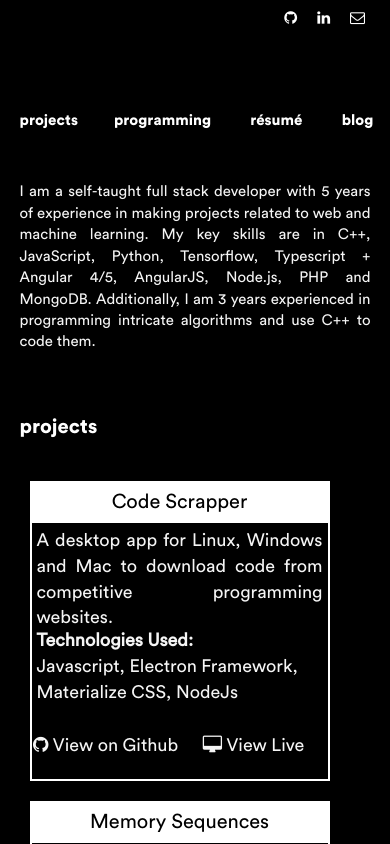
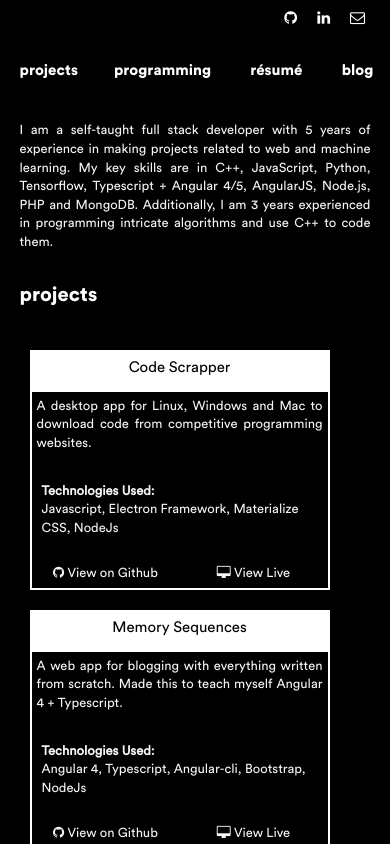
Before and after one commit to strcoder4007/theTownCenter, an Angular app: page / in a window 390 px wide. Shown: the top 844 px of the page. Built offline with nearby package versions, Linux system fonts and the light colour scheme.

Commit message:
major changes to css made truly responsive via hard code

```diff
--- a/src/app/app.component.css
+++ b/src/app/app.component.css
@@ -30,47 +30,57 @@
     padding-bottom: 150px;
 }
 
+.navOps {
+    margin-top: 70px;
+}
+
 @media(max-width: 1920px) {
     .mynavOptions{
-        font-size: 85px;
+        font-size: 65px;
     }
 }
 @media(max-width: 1600px){
     .mynavOptions{
-        font-size: 75px;
+        font-size: 60px;
     }
 }
 
 @media(max-width: 1366px){
     .mynavOptions{
-        font-size: 55px;
+        font-size: 50px;
     }
 }
 @media(max-width: 1150px){
     .mynavOptions{
-        font-size: 50px;
+        font-size: 40px;
     }
 }
 @media(max-width: 1000px){
     .mynavOptions{
-        font-size: 40px;
+        font-size: 30px;
     }
 }
 @media(max-width: 768px){
     .mynavOptions{
-        font-size: 35px;
+        font-size: 25px;
+    }
+    .navOps {
+        margin-top: 40px;
     }
 }
 
 @media(max-width: 720px){
     .mynavOptions{
-        font-size: 28px;
+        font-size: 20px;
     }
 }
 
 @media(max-width: 580px){
     .mynavOptions, .fa{
-        font-size: 22px;
+        font-size: 20px;
+    }
+    .navOps {
+        margin-top: 30px;
     }
 }
 
@@ -78,4 +88,7 @@
     .mynavOptions, .fa{
         font-size: 15px;
     }
+    .navOps {
+        margin-top: 20px;
+    }
 }
--- a/src/app/app.component.html
+++ b/src/app/app.component.html
@@ -6,7 +6,7 @@
     </div>
 </div>
 
-<div class="row gutter-0 elementToFadeIn" style="margin-top: 70px">
+<div class="row gutter-0 elementToFadeIn navOps">
     <a href="#projects"><div class="col-xs-3 mynavOptions">projects</div></a>
     <a href="#programming"><div class="col-xs-4 mynavOptions">programming</div></a>
     <a href="assets/resume.pdf" target="_blank"><div class="col-xs-3 mynavOptions">r&#233;sum&#233;</div></a>
--- a/src/app/home/home.component.css
+++ b/src/app/home/home.component.css
@@ -10,7 +10,7 @@
 
 .myComponent {
     max-height: none;
-    padding: 50px 5vw;
+    padding: 40px 5vw;
 }
 
 .about {
@@ -18,7 +18,6 @@
     font-family: 'Circular Std Book';
     font-size: 20px;
     text-align: justify;
-    padding-bottom: 30px;
 }
 
 .mynavOptions {
@@ -66,10 +65,6 @@
     font-size: 20px;
     color: whitesmoke;
 }
-.techSection {
-    padding: 5px;
-    height: 170px;
-}
 .myBtn {
     margin: 40px;
     width: 200px;
@@ -87,9 +82,15 @@
 }
 
 
+.linkSection {
+    position: absolute;
+    bottom: 5px;
+    width: 100%;
+}
+
 @media(max-width: 1920px) {
     .mynavOptions{
-        font-size: 65px;
+        font-size: 50px;
     }
     .about {
         font-size: 30px;
@@ -99,16 +100,16 @@
         height: 400px;
     }
     .projectHeadingContainer {
-        font-size: 30px;
+        font-size: 27px;
         height: 50px;
     }
     .projectAbout {
         height: 130px;
-        font-size: 25px;
+        font-size: 23px;
         padding: 10px;
     }
     .projectLink{
-        font-size: 25px;
+        font-size: 23px;
     }
     .techSection {
         padding: 10px;
@@ -117,7 +118,7 @@
 }
 @media(max-width: 1600px){
     .mynavOptions{
-        font-size: 55px;
+        font-size: 40px;
     }
     .about {
         font-size: 28px;
@@ -140,13 +141,13 @@
     }
     .techSection {
         padding: 7px;
-        height: 100px;
+        height: 150px;
     }
 }
 
 @media(max-width: 1366px){
     .mynavOptions{
-        font-size: 45px;
+        font-size: 40px;
     }
     .about {
         font-size: 20px;
@@ -161,11 +162,11 @@
     }
     .projectAbout {
         height: 100px;
-        font-size: 18px;
+        font-size: 17px;
         padding: 5px;
     }
     .projectLink{
-        font-size: 18px;
+        font-size: 17px;
     }
     .techSection {
         padding: 5px;
@@ -189,11 +190,25 @@
     .about {
         font-size: 15px;
     }
-}
-
-@media(max-width: 720px){
-    .mynavOptions{
-        font-size: 20px;
+    .project{
+        width: 300px;
+        height: 250px;
+    }
+    .projectHeadingContainer {
+        font-size: 17px;
+        height: 40px;
+    }
+    .projectAbout {
+        height: 90px;
+        font-size: 15px;
+        padding: 5px;
+    }
+    .projectLink{
+        font-size: 15px;
+    }
+    .techSection {
+        padding: 5px;
+        height: 80px;
     }
 }
 
@@ -202,8 +217,27 @@
         font-size: 20px;
     }
     .project{
-        width: 350px;
-        min-height: 200px;
+        width: 240px;
+        height: 240px;
+    }
+    .about {
+        font-size: 14px;
+    }
+    .projectHeadingContainer {
+        font-size: 15px;
+        height: 40px;
+    }
+    .projectAbout {
+        height: 80px;
+        font-size: 13px;
+        padding: 5px;
+    }
+    .projectLink{
+        font-size: 13px;
+    }
+    .techSection {
+        padding: 5px;
+        height: 70px;
     }
 }
 
@@ -213,6 +247,9 @@
     }
     .project{
         width: 300px;
-        min-height: 200px;
+        height: 240px;
+    }
+    .about {
+        font-size: 13px;
     }
 }
--- a/src/app/home/home.component.html
+++ b/src/app/home/home.component.html
@@ -5,31 +5,60 @@
     <div class="row gutter-0" style="margin-top: 30px;">
 
             <span *ngFor="let project of myProjects1; let i = index">
-            <div class="col-xs-6 col-md-4 project">
-                <div class="row gutter-0 projectHeadingContainer"><p class="projectHeading">{{project.heading}}</p></div>
-                <div class="row gutter-0 projectAbout"><span>{{project.about}}</span></div>
+            <div class="col-xs-3 col-md-4 project">
+
+                <!-- heading section-->
+
+                <div class="row gutter-0 projectHeadingContainer"><p class="projectHeading">{{project.heading}}</p>
+                </div>
+
+                <!-- about section -->
+
+                <div class="row gutter-0 projectAbout"><span>{{project.about}}</span>
+                </div>
+
+                <!-- tech section -->
+
                 <div class="row gutter-0 techSection">
-                    <div class="col-md-12 projectAbout" style="text-align: left; padding: 0px"><strong>Technologies Used:<br></strong>      <span *ngFor="let tech of project.tech">{{tech}} </span>
+                    <div class="col-md-12 projectAbout" style="text-align: left;"><strong>Technologies Used:<br></strong>      <span *ngFor="let tech of project.tech">{{tech}} </span>
                     </div>
                 </div>
-                <div class="row gutter-0" style="height: 40px">
+
+                <!-- link section -->
+                <div class="row gutter-0 linkSection">
                     <div class="col-xs-6" style="text-align: center"><a href="{{project.git}}" class="projectLink" target="_blank"><i class="fa fa-github"></i>&nbsp;View on Github</a>
                     </div>
                     <div class="col-xs-6" style="text-align: center"><a href="{{project.live}}" class="projectLink" target="_blank"><i class="fa fa-desktop"></i>&nbsp;View Live</a>
                     </div>
                 </div>
+
+
             </div>
             </span>
 
             <div *ngIf="loadFirst" class="elementToFadeIn">
                 <span *ngFor="let project of myProjects2; let i = index">
                     <div class="col-xs-6 col-md-4 project">
-                        <div class="row gutter-0 projectHeadingContainer"><p class="projectHeading">{{project.heading}}</p></div>
-                        <div class="row gutter-0 projectAbout"><span>{{project.about}}</span></div>
+
+                <!-- heading section-->
+
+                        <div class="row gutter-0 projectHeadingContainer"><p class="projectHeading">{{project.heading}}</p>
+                        </div>
+
+                <!-- about section-->
+
+                        <div class="row gutter-0 projectAbout"><span>{{project.about}}</span>
+                        </div>
+
+                <!-- tech section-->
+
                         <div class="row gutter-0 techSection">
-                            <div class="col-md-12 projectAbout" style="text-align: left; padding: 0px"><strong>Technologies Used:<br></strong>      <span *ngFor="let tech of project.tech">{{tech}} </span>
+                            <div class="col-md-12 projectAbout" style="text-align: left;"><strong>Technologies Used:<br></strong>      <span *ngFor="let tech of project.tech">{{tech}} </span>
                             </div>
                         </div>
+
+                <!-- link section-->
+
                         <div class="row gutter-0" style="height: 40px">
                             <div class="col-xs-6" style="text-align: center"><a href="{{project.git}}" class="projectLink" target="_blank"><i class="fa fa-github"></i>&nbsp;View on Github</a>
                             </div>
@@ -43,12 +72,26 @@
             <div *ngIf="loadSecond" class="elementToFadeIn">
                 <span *ngFor="let project of myProjects3; let i = index">
                     <div class="col-xs-6 col-md-4 project">
-                        <div class="row gutter-0 projectHeadingContainer"><p class="projectHeading">{{project.heading}}</p></div>
-                        <div class="row gutter-0 projectAbout"><span>{{project.about}}</span></div>
+
+                <!-- heading section-->
+
+                        <div class="row gutter-0 projectHeadingContainer"><p class="projectHeading">{{project.heading}}</p>
+                        </div>
+
+                <!-- about section-->
+
+                        <div class="row gutter-0 projectAbout"><span>{{project.about}}</span>
+                        </div>
+
+                <!-- tech section-->
+
                         <div class="row gutter-0 techSection">
-                            <div class="col-md-12 projectAbout" style="text-align: left; padding: 0px"><strong>Technologies Used:<br></strong>      <span *ngFor="let tech of project.tech">{{tech}} </span>
+                            <div class="col-md-12 projectAbout" style="text-align: left;"><strong>Technologies Used:<br></strong>      <span *ngFor="let tech of project.tech">{{tech}} </span>
                             </div>
                         </div>
+
+                <!-- link section-->
+
                         <div class="row gutter-0" style="height: 40px">
                             <div class="col-xs-6" style="text-align: center"><a href="{{project.git}}" class="projectLink" target="_blank"><i class="fa fa-github"></i>&nbsp;View on Github</a>
                             </div>
```
